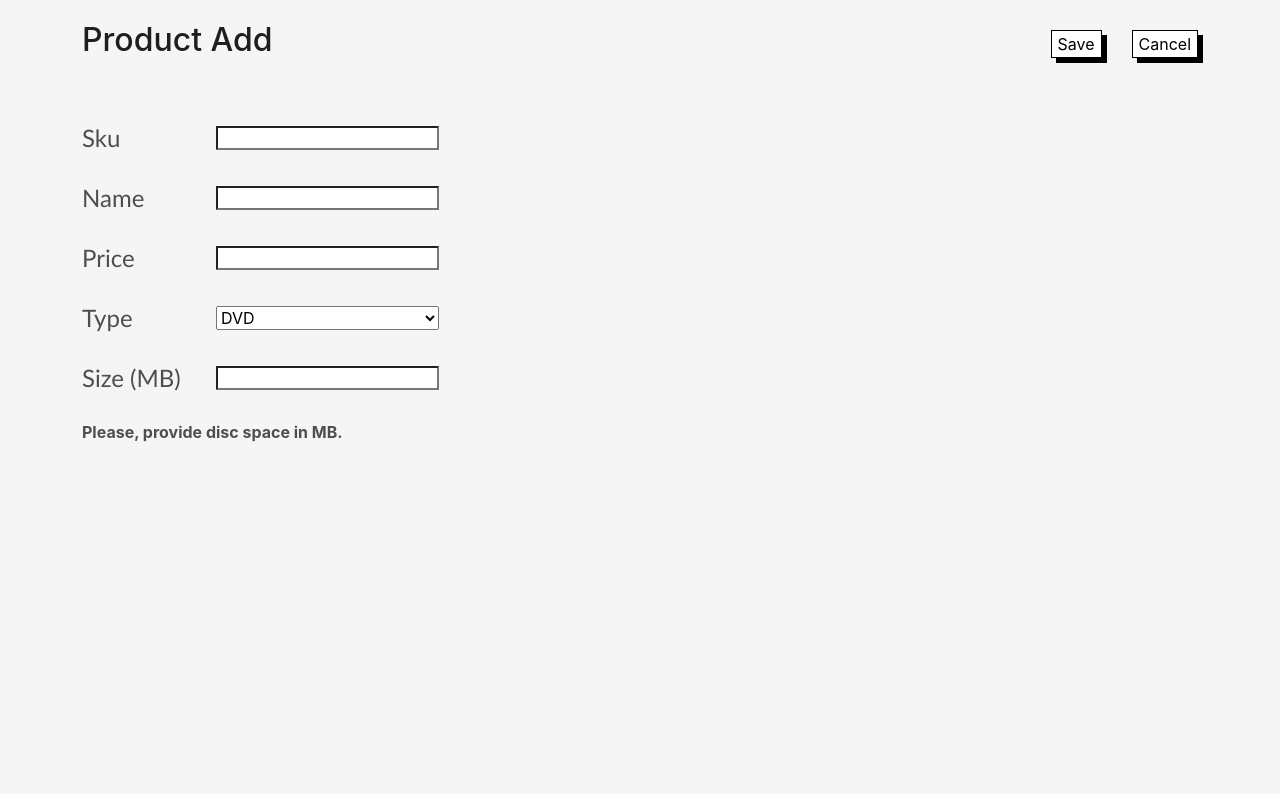
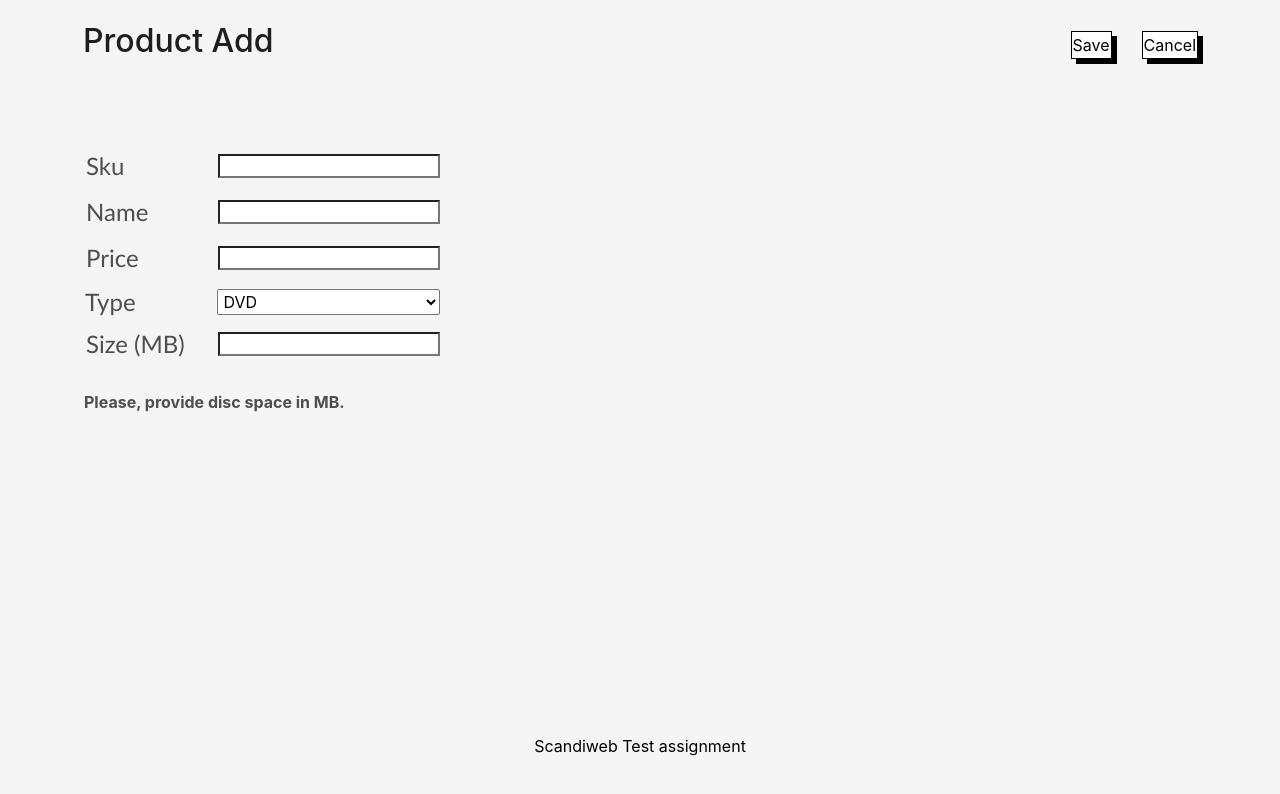
Before and after one commit to AbdelrahmanElsheikh965/shop-of-products, a React (Create React App) app in the folder Frontend/: page /add-product in a window 1280 px wide. Shown: the top 794 px of the page. Built offline with nearby package versions, Linux system fonts and the light colour scheme; no server answers.

Commit message:
fix: scrolling and footer

```diff
--- a/Frontend/public/index.html
+++ b/Frontend/public/index.html
@@ -39,6 +39,16 @@
     <!-- Template Main CSS File -->
     <link href="assets/css/style.css" rel="stylesheet">
 
+    <style>
+       * {
+            padding: 1px;
+        }
+      #root {
+          height: 180vh; /* Adjust this value to ensure content is longer than viewport */
+          padding: 20px;
+      }
+    </style>
+
   </head>
   <body>
     <noscript>You need to enable JavaScript to run this app.</noscript>
--- a/Frontend/src/Pages/AddNewProduct/AddNewProduct.js
+++ b/Frontend/src/Pages/AddNewProduct/AddNewProduct.js
@@ -37,7 +37,7 @@ export default function AddNewProduct () {
           </div>
         </div>
 
-        <br />
+
 
         {/* Name */}
         <div className="row">
@@ -57,7 +57,7 @@ export default function AddNewProduct () {
           </div>
         </div>
 
-        <br />
+
 
         {/* Price */}
         <div className="row">
@@ -77,7 +77,7 @@ export default function AddNewProduct () {
           </div>
         </div>
 
-        <br />
+
 
         {/* Type Switcher */}
         <div className="form-group" style={{ display: "flex", alignItems: "center" }}>
@@ -89,7 +89,7 @@ export default function AddNewProduct () {
           </select>
         </div>
 
-        <br />
+
         {/* Size */}
         {type === 'DVD' && (
             <div className="row">
@@ -99,15 +99,15 @@ export default function AddNewProduct () {
                   <input   value={formData.size}
                                 onChange={handleChange} type="text" name="size" id="size" style={{ width: "20%", height: "15px" }}
                                 />
-                </div> <br />
-                <strong> Please, provide disc space in MB. </strong>
+                </div>
               </div>
               <div className="col-sm-4">
                 {errors.size &&
                 <div className="alert alert-danger" role="alert" style={{ 'height': '.25em', 'text-align': 'center', 'vertical-align': 'middle', 'line-height': '.25em'  }}>
                   {errors.size}
                 </div>}
-              </div>
+              </div><br />
+              <strong> Please, provide disc space in MB. </strong>
           </div>
         )}
 
@@ -120,15 +120,15 @@ export default function AddNewProduct () {
                 <input   value={formData.weight}
                               onChange={handleChange} type="text" name="weight" id="weight" style={{ width: "20%", height: "15px" }}
                               />
-              </div>  <br />
-              <strong> Please, provide weight in Kg. </strong>
+              </div>
             </div>
             <div className="col-sm-4">
               {errors.weight &&
               <div className="alert alert-danger" role="alert" style={{ 'height': '.25em', 'text-align': 'center', 'vertical-align': 'middle', 'line-height': '.25em'  }}>
                 {errors.weight}
               </div>}
-            </div>
+            </div> <br />
+            <strong> Please, provide weight in Kg. </strong>
           </div>
         )}
 
@@ -151,7 +151,7 @@ export default function AddNewProduct () {
                 </div>
               </div>
 
-            <br />
+
 
 
             <div className="row">
@@ -170,7 +170,7 @@ export default function AddNewProduct () {
                 </div>
               </div>
 
-            <br />
+
 
             <div className="row">
                 <div className="col-sm-12">
@@ -178,15 +178,15 @@ export default function AddNewProduct () {
                     <label for="length" style={{ width: "12%", display: "inline-block", fontFamily: "calibri", fontSize: "1.5em"}}>Length (CM)</label>
                     <input   value={formData.length} onChange={handleChange} type="text" name="length"
                               id="length" style={{ width: "20%", height: "15px" }} />
-                  </div>    <br />
-                  <strong> Please, provide dimensions in CM </strong>
+                  </div>
                 </div>
                 <div className="col-sm-4">
                   {errors.length &&
                   <div className="alert alert-danger" role="alert" style={{ 'height': '.25em', 'text-align': 'center', 'vertical-align': 'middle', 'line-height': '.25em'  }}>
                     {errors.length}
                   </div>}
-                </div>
+                </div> <br />
+                <strong> Please, provide dimensions in CM </strong>
               </div>
 
           </>
--- a/Frontend/src/Pages/Footer/Footer.js
+++ b/Frontend/src/Pages/Footer/Footer.js
@@ -3,7 +3,15 @@ import React from "react";
 export default function Footer () {
 
   return (
-    <footer style={{'background-color': 'grey', color: "black"}}>
+    <footer id="footer" className="custom_footer" style={{
+      backgroundColor: "#f5f5f5",
+      color: "black",
+      bottom: 0,
+      left: 0,
+      right: 0,
+      height: '12%',
+      position: 'fixed'
+    }}>
 
       <div className="container">
         <div className="row">
--- a/Frontend/src/routes.js
+++ b/Frontend/src/routes.js
@@ -43,8 +43,6 @@ const Layout = () => {
       return !newErrors.sku && !newErrors.name && !newErrors.price &&
              (!newErrors.size || !newErrors.weight || !newErrors.height || !newErrors.width || !newErrors.length);
   };
-
-
 
   const handleSave = () => {
       if (validateForm()) {
@@ -93,7 +91,7 @@ const Layout = () => {
     <FormContext.Provider value={{ formData, errors, handleChange, handleSave, handleMassDelete, handleCancel, getProducts }}>
       <Header />
       <Outlet />
-      {/* <Footer /> */}
+      <Footer />
     </FormContext.Provider>
   )
 }
```
